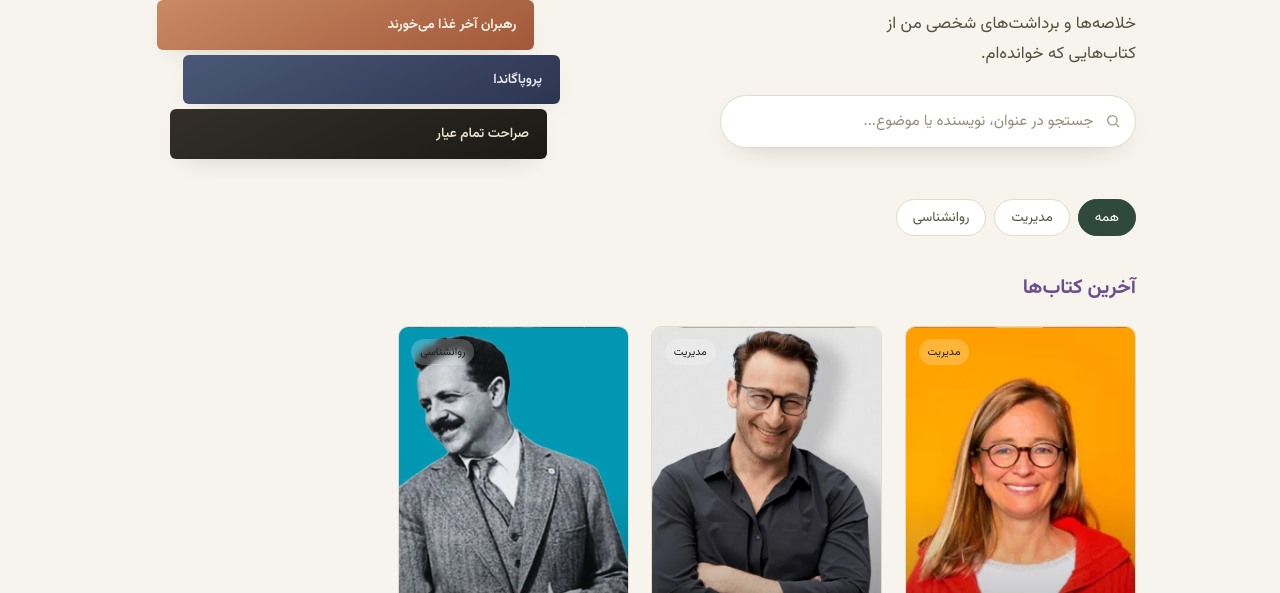
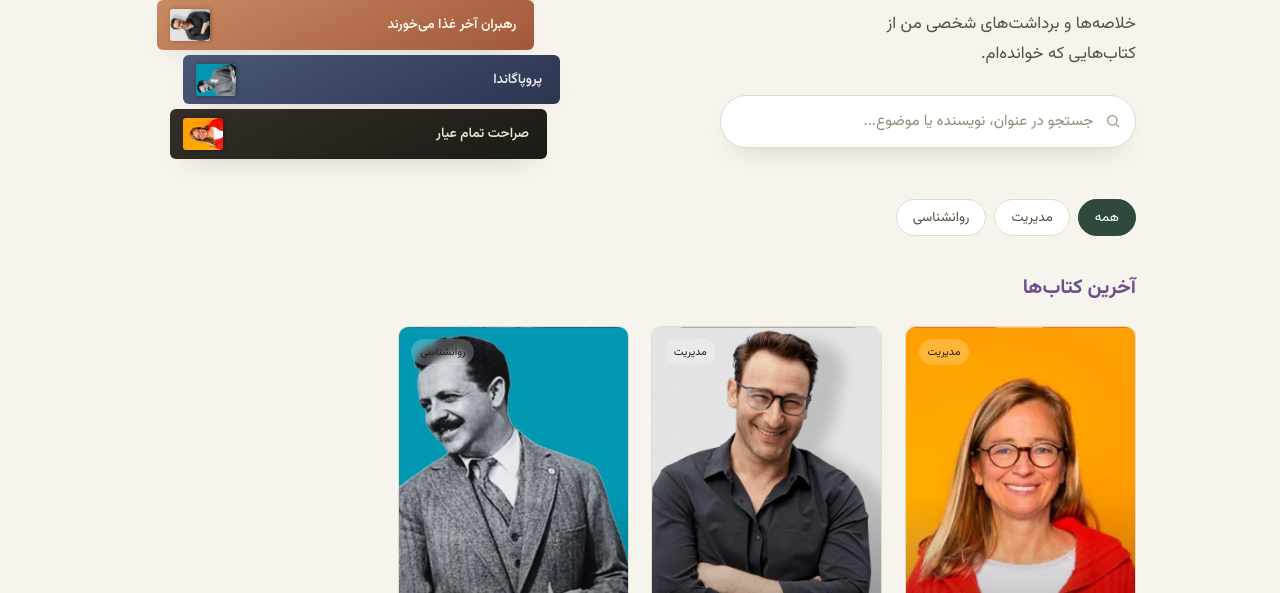
Before and after one commit to toleration110m/summaryshelf, a plain HTML site: page index.html in a window 1280 px wide. Shown: the part 207-800 px from the top of the page. Drawn offline with Linux system fonts and the light colour scheme.

Commit message:
کاور کتابها روی عطف کتابهای صفحه اصلی نمایش داده می شوند

```diff
--- a/index.html
+++ b/index.html
@@ -94,9 +94,19 @@
           spine.className = 'spine';
           spine.style.background = SPINE_COLORS[i].bg;
           spine.style.color = SPINE_COLORS[i].text;
+          const content = document.createElement('div');
+          content.className = 'spine-content';
           const title = document.createElement('span');
           title.textContent = b.meta.title || b.slug;
-          spine.appendChild(title);
+          content.appendChild(title);
+          if (b.meta.cover) {
+            const cover = document.createElement('img');
+            cover.className = 'spine-cover';
+            cover.src = coverUrl(b.meta.cover);
+            cover.alt = '';
+            content.appendChild(cover);
+          }
+          spine.appendChild(content);
           return spine;
         })
       );
--- a/style.css
+++ b/style.css
@@ -243,16 +243,33 @@ h4 {
   font-weight: 600;
   box-shadow: var(--shadow);
 }
+.book-stack .spine-content {
+  display: flex;
+  align-items: center;
+  gap: 0.6rem;
+  min-width: 0;
+  width: 100%;
+}
 .book-stack .spine:nth-child(1) { bottom: 0;    z-index: 4; }
 .book-stack .spine:nth-child(2) { bottom: 3.4rem; z-index: 3; right: 3%; left: 9%; }
 .book-stack .spine:nth-child(3) { bottom: 6.8rem; z-index: 2; right: 9%; left: 3%; }
 .book-stack .spine:nth-child(4) { bottom: 10.2rem; z-index: 1; right: 0%; left: 12%; }
 /* Long titles are cut with an ellipsis instead of overflowing the spine */
 .book-stack .spine span {
+  flex: 1;
   min-width: 0;
   overflow: hidden;
   white-space: nowrap;
   text-overflow: ellipsis;
+}
+.book-stack .spine-cover {
+  flex: 0 0 2rem;
+  width: 2rem;
+  height: 2.5rem;
+  object-fit: cover;
+  border-radius: 3px;
+  box-shadow: 0 1px 4px rgba(0, 0, 0, 0.3);
+  transform: rotate(-90deg);
 }
 
 /* ---------- Category pills ---------- */
```
